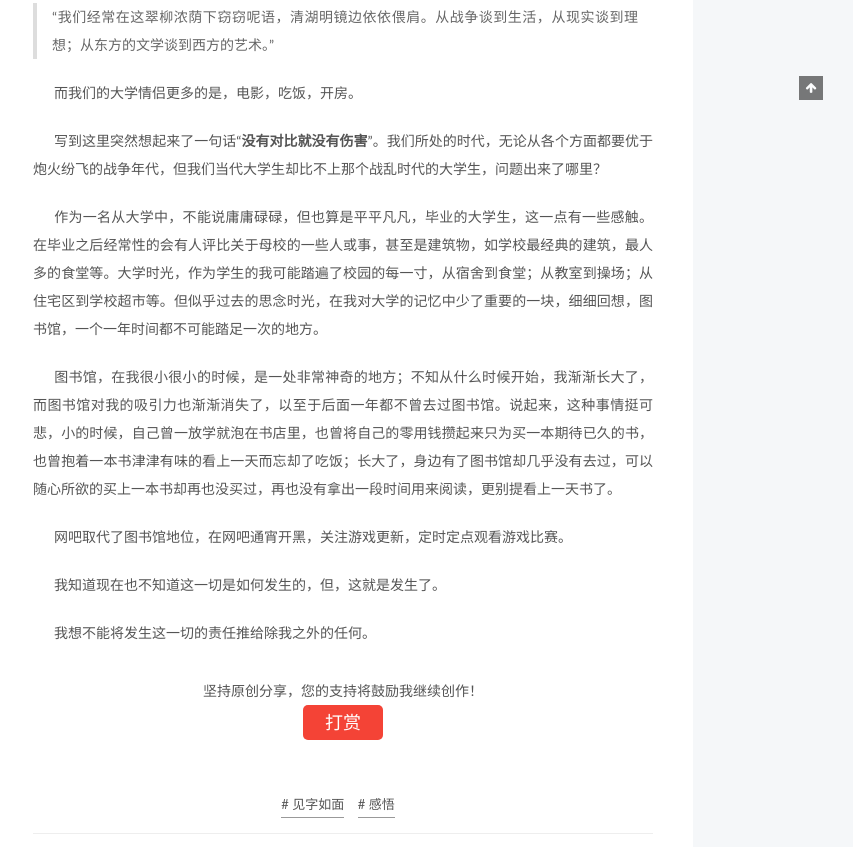
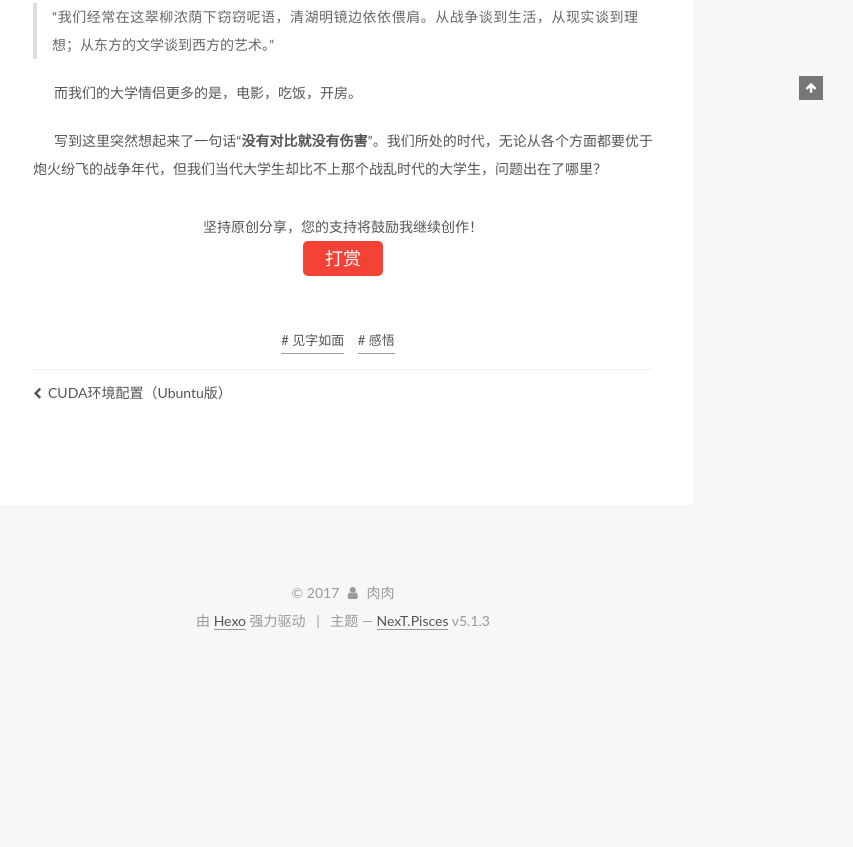
Before and after one commit to Dangyl1992/dangyl1992.github.io, a plain HTML site: page 2017/10/23/27thLetter/index.html in a window 1280 px wide. Shown: the part 800-1647 px from the top of the page, without its empty margins (427-1280 px from the left). After the commit the page ends 1455 px from the top, so only its background shows below. Drawn offline with Linux system fonts and the light colour scheme; a script that the page names is missing.

Commit message:
Site updated: 2017-10-23 18:49:46

```diff
--- a/2017/10/23/27thLetter/index.html
+++ b/2017/10/23/27thLetter/index.html
@@ -87,7 +87,7 @@
 <meta property="og:site_name" content="某胖的小窝">
 <meta property="og:description" content="书、耳机、阳光、慵懒的身体，共同构成一段绝佳的看书时光。  &amp;emsp;&amp;emsp;《在尸首遍地的战场，我会想念您的倩影》这是一份编选在《见字如面》中的一份书信，曹越华写给王德懿，1944年9月29日。 &amp;emsp;&amp;emsp;看完这份信之后，总有一种感触萦绕心头，久久挥之不去。说不清，道不明。或许是被书信中所描述的战争场面所震撼，或许是书信中所表达的浓稠的思念所触动，再或许是信中所憧憬的美好的">
 <meta property="og:locale" content="zh-Hans">
-<meta property="og:updated_time" content="2017-10-23T09:49:57.931Z">
+<meta property="og:updated_time" content="2017-10-23T10:49:29.179Z">
 <meta name="twitter:card" content="summary">
 <meta name="twitter:title" content="另一种感触">
 <meta name="twitter:description" content="书、耳机、阳光、慵懒的身体，共同构成一段绝佳的看书时光。  &amp;emsp;&amp;emsp;《在尸首遍地的战场，我会想念您的倩影》这是一份编选在《见字如面》中的一份书信，曹越华写给王德懿，1944年9月29日。 &amp;emsp;&amp;emsp;看完这份信之后，总有一种感触萦绕心头，久久挥之不去。说不清，道不明。或许是被书信中所描述的战争场面所震撼，或许是书信中所表达的浓稠的思念所触动，再或许是信中所憧憬的美好的">
@@ -380,12 +380,7 @@
 <p>“我们经常在这翠柳浓荫下窃窃呢语，清湖明镜边依依偎肩。从战争谈到生活，从现实谈到理想；从东方的文学谈到西方的艺术。”</p>
 </blockquote>
 <p>&emsp;&emsp;而我们的大学情侣更多的是，电影，吃饭，开房。</p>
-<p>&emsp;&emsp;写到这里突然想起来了一句话“<strong>没有对比就没有伤害</strong>”。我们所处的时代，无论从各个方面都要优于炮火纷飞的战争年代，但我们当代大学生却比不上那个战乱时代的大学生，问题出来了哪里？</p>
-<p>&emsp;&emsp;作为一名从大学中，不能说庸庸碌碌，但也算是平平凡凡，毕业的大学生，这一点有一些感触。在毕业之后经常性的会有人评比关于母校的一些人或事，甚至是建筑物，如学校最经典的建筑，最人多的食堂等。大学时光，作为学生的我可能踏遍了校园的每一寸，从宿舍到食堂；从教室到操场；从住宅区到学校超市等。但似乎过去的思念时光，在我对大学的记忆中少了重要的一块，细细回想，图书馆，一个一年时间都不可能踏足一次的地方。</p>
-<p>&emsp;&emsp;图书馆，在我很小很小的时候，是一处非常神奇的地方；不知从什么时候开始，我渐渐长大了，而图书馆对我的吸引力也渐渐消失了，以至于后面一年都不曾去过图书馆。说起来，这种事情挺可悲，小的时候，自己曾一放学就泡在书店里，也曾将自己的零用钱攒起来只为买一本期待已久的书，也曾抱着一本书津津有味的看上一天而忘却了吃饭；长大了，身边有了图书馆却几乎没有去过，可以随心所欲的买上一本书却再也没买过，再也没有拿出一段时间用来阅读，更别提看上一天书了。</p>
-<p>&emsp;&emsp;网吧取代了图书馆地位，在网吧通宵开黑，关注游戏更新，定时定点观看游戏比赛。</p>
-<p>&emsp;&emsp;我知道现在也不知道这一切是如何发生的，但，这就是发生了。</p>
-<p>&emsp;&emsp;我想不能将发生这一切的责任推给除我之外的任何。</p>
+<p>&emsp;&emsp;写到这里突然想起来了一句话“<strong>没有对比就没有伤害</strong>”。我们所处的时代，无论从各个方面都要优于炮火纷飞的战争年代，但我们当代大学生却比不上那个战乱时代的大学生，问题出在了哪里？</p>
 
 
     </div>
--- a/css/main.css
+++ b/css/main.css
@@ -1943,7 +1943,7 @@ pre .javascript .function {
   width: 4px;
   height: 4px;
   border-radius: 50%;
-  background: #55ff9c;
+  background: #f46afa;
 }
 .links-of-blogroll {
   font-size: 13px;
```
